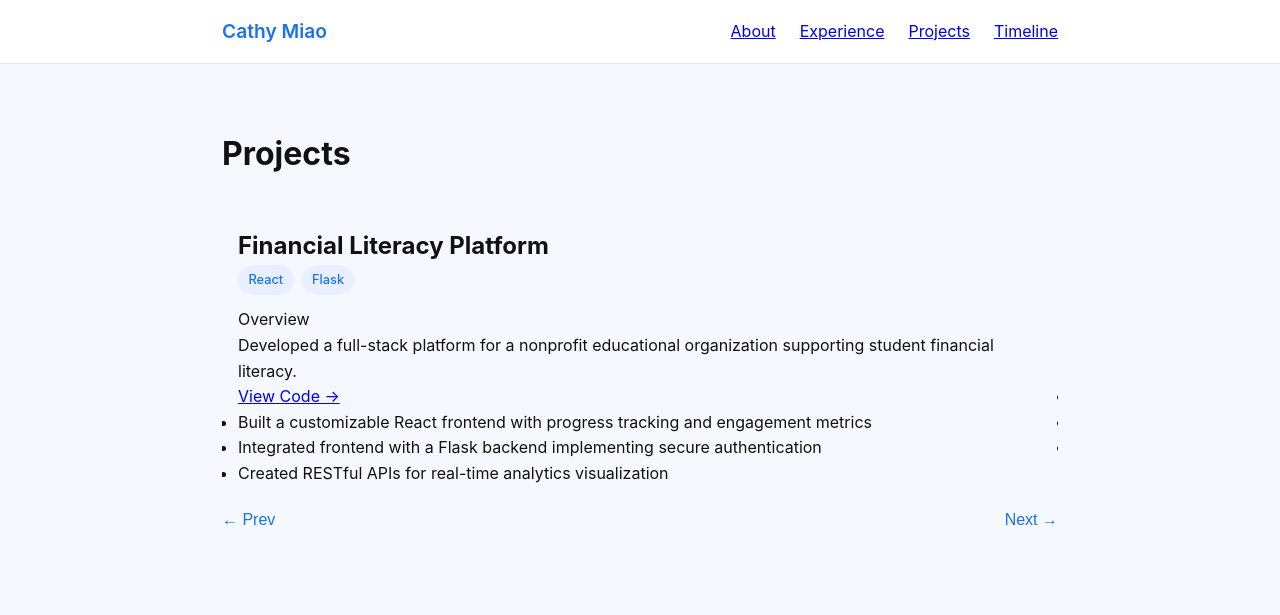
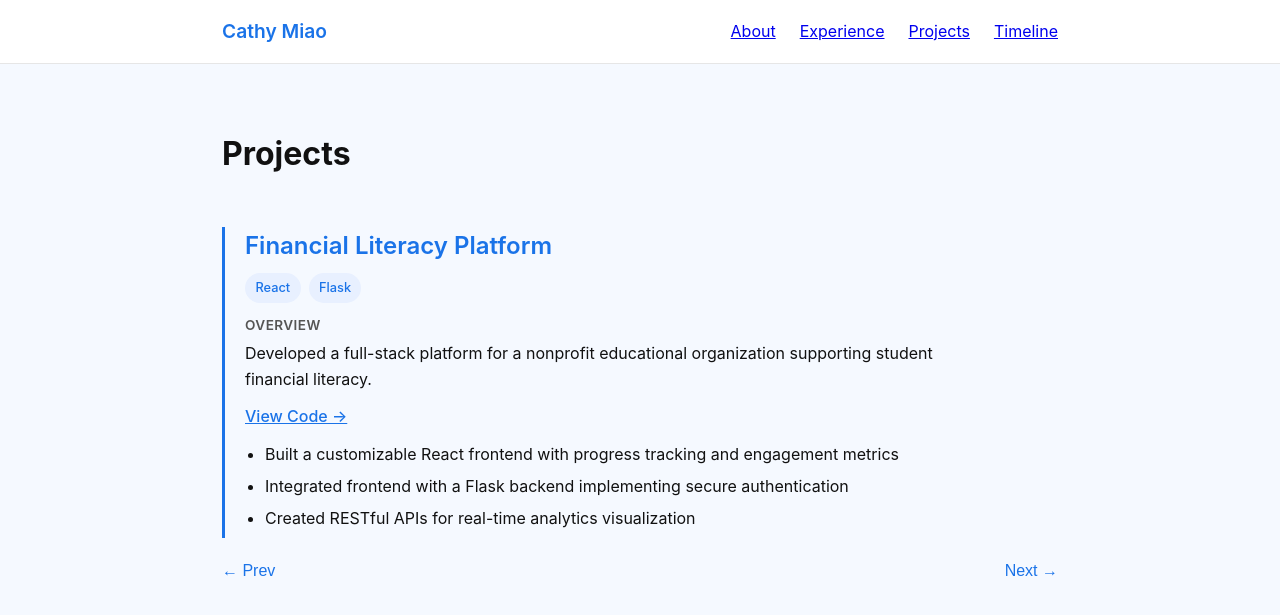
Before and after one commit to cathymiao04/digitalportfolio, a Jekyll site: the page built from projects.md, in a window 1280 px wide. Shown: the top 615 px of the page. Built offline with Jekyll 4.4.1, drawn with Linux system fonts in a browser that asks for light colours.

Commit message:
Update style.css

```diff
--- a/assets/css/style.css
+++ b/assets/css/style.css
@@ -87,14 +87,45 @@ body {
 
 .carousel-track {
   display: flex;
-  width: 100%;
   transition: transform 0.5s ease;
 }
 
 .project-slide {
   flex: 0 0 100%;
   max-width: 100%;
-  padding: 0 1rem;
+  padding: 0 1.25rem;
+  border-left: 3px solid #1a73e8;
+}
+
+.project-title {
+  font-size: 1.5rem;
+  font-weight: 600;
+  color: #1a73e8;
+  margin-bottom: 0.5rem;
+}
+
+.project-overview {
+  margin-top: 0.75rem;
+  margin-bottom: 0.75rem;
+  max-width: 720px;
+}
+
+.project-overview-label {
+  font-size: 0.85rem;
+  font-weight: 600;
+  color: #555;
+  text-transform: uppercase;
+  letter-spacing: 0.03em;
+  margin-bottom: 0.25rem;
+}
+
+.project-links a {
+  font-weight: 500;
+  color: #1a73e8;
+}
+
+.project-links a:hover {
+  text-decoration: underline;
 }
 
 .carousel-controls {
@@ -130,3 +161,13 @@ body {
   border-radius: 999px;
   font-weight: 500;
 }
+
+.project-slide ul {
+  margin-top: 0.75rem;
+  margin-left: 1.25rem;
+}
+
+.project-slide li {
+  margin-bottom: 0.4rem;
+  max-width: 700px;
+}
```
